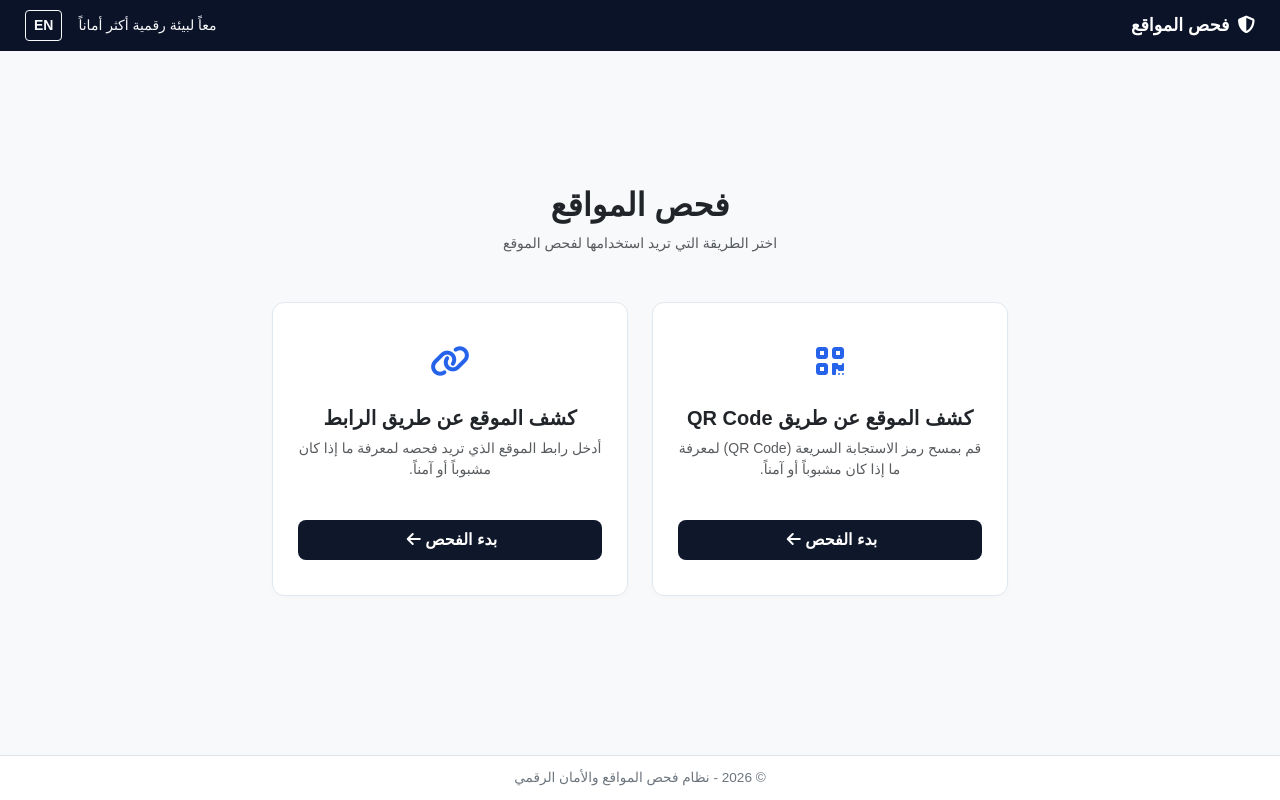
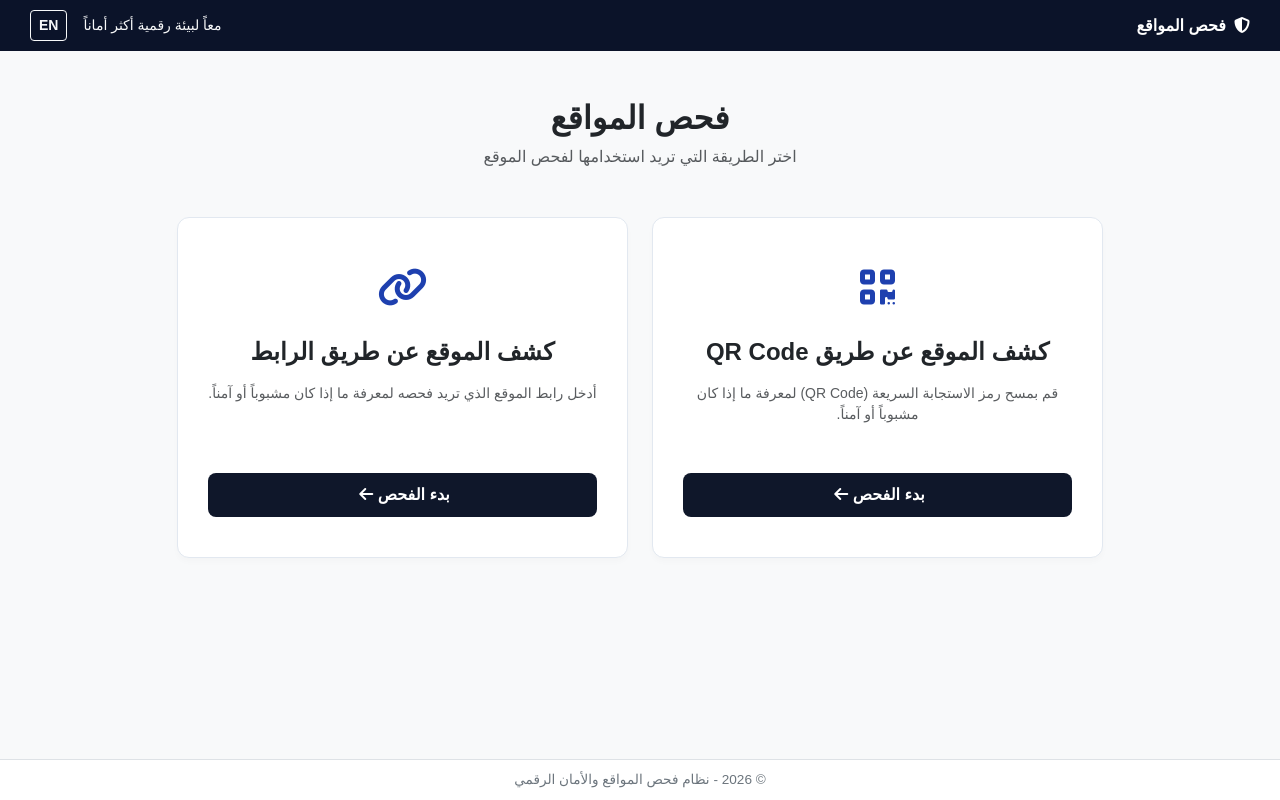
Before and after one commit to Ahmadk-coder/url-qr-scanner, a Flask app: page / in a window 1280 px wide. Run offline with Flask 3, Linux system fonts and the light colour scheme.

Commit message:
Update index.html

```diff
--- a/templates/index.html
+++ b/templates/index.html
@@ -7,71 +7,72 @@
     <link href="https://cdn.jsdelivr.net/npm/bootstrap@5.3.0/dist/css/bootstrap.min.css" rel="stylesheet">
     <link rel="stylesheet" href="https://cdnjs.cloudflare.com/ajax/libs/font-awesome/6.4.0/css/all.min.css">
     <style>
-        body { background-color: #f8f9fa; font-family: 'Cairo', sans-serif; margin: 0; display: flex; flex-direction: column; min-height: 100vh; justify-content: space-between; }
-        .navbar-custom { background-color: #0b1329; color: white; padding: 10px 25px; display: flex; justify-content: space-between; align-items: center; }
-        .navbar-brand { color: white; font-weight: bold; text-decoration: none; font-size: 1.1rem; }
-        .footer-custom { background-color: white; text-align: center; padding: 12px; color: #6c757d; font-size: 0.85rem; border-top: 1px solid #dee2e6; }
-        .card-box { background: white; border-radius: 12px; border: 1px solid #e2e8f0; box-shadow: 0 2px 4px rgba(0,0,0,0.02); padding: 35px 25px; text-align: center; height: 100%; display: flex; flex-direction: column; justify-content: space-between; }
-        .icon-circle { font-size: 2rem; color: #2563eb; margin-bottom: 20px; }
-        .btn-action { background-color: #0f172a; color: white; border-radius: 8px; padding: 8px 20px; font-weight: bold; width: 100%; border: none; }
-        .btn-action:hover { background-color: #1e293b; color: white; }
+        body { background-color: #f8f9fa; font-family: 'Cairo', sans-serif; }
+        .navbar { background-color: #0b1329; color: white; padding: 10px 30px; display: flex; justify-content: space-between; align-items: center; }
+        .card-box { background: white; border-radius: 12px; border: 1px solid #e2e8f0; box-shadow: 0 4px 6px rgba(0,0,0,0.02); padding: 40px 30px; text-align: center; height: 100%; display: flex; flex-direction: column; justify-content: space-between; }
+        .icon-box { font-size: 2.5rem; color: #1e40af; margin-bottom: 20px; }
+        .btn-custom { background-color: #0f172a; color: white; border-radius: 8px; padding: 10px 20px; font-weight: bold; width: 100%; border: none; }
+        .btn-custom:hover { background-color: #1e293b; color: white; }
+        footer { position: fixed; bottom: 0; width: 100%; background: white; text-align: center; padding: 10px; border-top: 1px solid #dee2e6; color: #6c757d; font-size: 0.85rem; }
     </style>
 </head>
 <body>
 
-    <!-- الشريط العلوي الأصلي -->
-    <div class="navbar-custom">
-        <a class="navbar-brand" href="#"><i class="fas fa-shield-alt ms-2"></i>فحص المواقع</a>
+    <!-- الشريط العلوي -->
+    <nav class="navbar">
+        <div>
+            <a class="text-white text-decoration-none fw-bold" href="#"><i class="fas fa-shield-alt ms-2"></i>فحص المواقع</a>
+        </div>
         <div class="d-flex align-items-center">
             <span class="text-light small ms-3" id="sloganText">معاً لبيئة رقمية أكثر أماناً</span>
-            <button class="btn btn-sm btn-outline-light fw-bold" onclick="toggleLanguage()" id="langBtn">EN</button>
+            <button class="btn btn-sm btn-outline-light fw-bold" id="langBtn" onclick="toggleLanguage()">EN</button>
         </div>
-    </div>
+    </nav>
 
     <!-- المحتوى الرئيسي -->
-    <div class="container my-auto py-5">
+    <div class="container my-5" style="padding-bottom: 60px;">
         <div class="text-center mb-5">
             <h2 class="fw-bold text-dark mb-2" id="mainTitle">فحص المواقع</h2>
-            <p class="text-muted small" id="mainSub">اختر الطريقة التي تريد استخدامها لفحص الموقع</p>
+            <p class="text-muted" id="mainSub">اختر الطريقة التي تريد استخدامها لفحص الموقع</p>
         </div>
 
         <div class="row justify-content-center g-4">
             <!-- بطاقة QR Code -->
-            <div class="col-md-5 col-lg-4">
+            <div class="col-md-5">
                 <div class="card-box">
                     <div>
-                        <div class="icon-circle"><i class="fas fa-qrcode"></i></div>
-                        <h5 class="fw-bold mb-2" id="qrCardTitle">كشف الموقع عن طريق QR Code</h5>
-                        <p class="text-muted small mb-3" id="qrCardDesc">قم بمسح رمز الاستجابة السريعة (QR Code) لمعرفة ما إذا كان مشبوباً أو آمناً.</p>
+                        <div class="icon-box"><i class="fas fa-qrcode"></i></div>
+                        <h4 class="fw-bold mb-3" id="qrTitle">كشف الموقع عن طريق QR Code</h4>
+                        <p class="text-muted small mb-4" id="qrDesc">قم بمسح رمز الاستجابة السريعة (QR Code) لمعرفة ما إذا كان مشبوباً أو آمناً.</p>
 
                         <div id="qrSection" class="mt-3 text-start" style="display: none;">
                             <label class="form-label fw-bold small" id="qrLabel">اختر صورة الـ QR:</label>
                             <input type="file" id="qrFile" class="form-control form-control-sm mb-2" accept="image/*">
-                            <button class="btn btn-action btn-sm" onclick="checkQr()" id="qrBtnAnalyze">تحليل الـ QR الآن</button>
+                            <button class="btn btn-custom btn-sm" onclick="checkQr()" id="qrBtn">تحليل الـ QR الآن</button>
                         </div>
                     </div>
                     <div class="mt-4">
-                        <button class="btn btn-action" onclick="toggleQrSection()" id="qrToggleBtn">بدء الفحص <i class="fas fa-arrow-left ms-1"></i></button>
+                        <button class="btn btn-custom" onclick="toggleQr()" id="qrToggleBtn">بدء الفحص <i class="fas fa-arrow-left ms-1"></i></button>
                     </div>
                 </div>
             </div>
 
             <!-- بطاقة الرابط -->
-            <div class="col-md-5 col-lg-4">
+            <div class="col-md-5">
                 <div class="card-box">
                     <div>
-                        <div class="icon-circle"><i class="fas fa-link"></i></div>
-                        <h5 class="fw-bold mb-2" id="urlCardTitle">كشف الموقع عن طريق الرابط</h5>
-                        <p class="text-muted small mb-3" id="urlCardDesc">أدخل رابط الموقع الذي تريد فحصه لمعرفة ما إذا كان مشبوباً أو آمناً.</p>
+                        <div class="icon-box"><i class="fas fa-link"></i></div>
+                        <h4 class="fw-bold mb-3" id="urlTitle">كشف الموقع عن طريق الرابط</h4>
+                        <p class="text-muted small mb-4" id="urlDesc">أدخل رابط الموقع الذي تريد فحصه لمعرفة ما إذا كان مشبوباً أو آمناً.</p>
 
                         <div id="urlSection" class="mt-3 text-start" style="display: none;">
-                            <label class="form-label fw-bold small" id="urlFieldLabel">أدخل الرابط:</label>
+                            <label class="form-label fw-bold small" id="urlLabel">أدخل الرابط:</label>
                             <input type="text" id="urlInput" class="form-control form-control-sm mb-2" placeholder="https://example.com" dir="ltr" style="text-align: right;">
-                            <button class="btn btn-action btn-sm" onclick="checkUrl()" id="urlBtnAnalyze">فحص الرابط الآن</button>
+                            <button class="btn btn-custom btn-sm" onclick="checkUrl()" id="urlBtn">فحص الرابط الآن</button>
                         </div>
                     </div>
                     <div class="mt-4">
-                        <button class="btn btn-action" onclick="toggleUrlSection()" id="urlToggleBtn">بدء الفحص <i class="fas fa-arrow-left ms-1"></i></button>
+                        <button class="btn btn-custom" onclick="toggleUrl()" id="urlToggleBtn">بدء الفحص <i class="fas fa-arrow-left ms-1"></i></button>
                     </div>
                 </div>
             </div>
@@ -79,51 +80,125 @@
 
         <!-- عرض النتائج -->
         <div class="row justify-content-center mt-4">
-            <div class="col-md-9 col-lg-8">
+            <div class="col-md-10">
                 <div id="resultContainer"></div>
             </div>
         </div>
     </div>
 
     <!-- التذييل -->
-    <div class="footer-custom" id="footerText">
+    <footer id="footerText">
         © 2026 - نظام فحص المواقع والأمان الرقمي
-    </div>
+    </footer>
 
     <script>
         let currentLang = 'ar';
 
         function toggleLanguage() {
             currentLang = currentLang === 'ar' ? 'en' : 'ar';
-            const htmlTag = document.documentElement;
+            const html = document.documentElement;
 
             if (currentLang === 'en') {
-                htmlTag.setAttribute('dir', 'ltr');
-                htmlTag.setAttribute('lang', 'en');
+                html.setAttribute('dir', 'ltr');
+                html.setAttribute('lang', 'en');
                 document.getElementById('langBtn').innerText = 'AR';
                 document.getElementById('sloganText').innerText = 'Together for a safer digital environment';
                 document.getElementById('mainTitle').innerText = 'Website Scanner';
                 document.getElementById('mainSub').innerText = 'Choose the method you want to use to scan the website';
 
-                document.getElementById('qrCardTitle').innerText = 'Detect via QR Code';
-                document.getElementById('qrCardDesc').innerText = 'Scan QR Code to check if it is safe or malicious.';
+                document.getElementById('qrTitle').innerText = 'Detect via QR Code';
+                document.getElementById('qrDesc').innerText = 'Scan QR Code to check if it is safe or malicious.';
                 document.getElementById('qrToggleBtn').innerHTML = 'Start Scan <i class="fas fa-arrow-right me-1"></i>';
                 document.getElementById('qrLabel').innerText = 'Select QR image:';
-                document.getElementById('qrBtnAnalyze').innerText = 'Analyze QR Now';
+                document.getElementById('qrBtn').innerText = 'Analyze QR Now';
 
-                document.getElementById('urlCardTitle').innerText = 'Detect via URL';
-                document.getElementById('urlCardDesc').innerText = 'Enter the website URL to check if it is safe or malicious.';
+                document.getElementById('urlTitle').innerText = 'Detect via URL';
+                document.getElementById('urlDesc').innerText = 'Enter website URL to check if it is safe or malicious.';
                 document.getElementById('urlToggleBtn').innerHTML = 'Start Scan <i class="fas fa-arrow-right me-1"></i>';
-                document.getElementById('urlFieldLabel').innerText = 'Enter URL:';
-                document.getElementById('urlBtnAnalyze').innerText = 'Analyze URL Now';
+                document.getElementById('urlLabel').innerText = 'Enter URL:';
+                document.getElementById('urlBtn').innerText = 'Analyze URL Now';
 
                 document.getElementById('footerText').innerText = '© 2026 - Website Scanner & Digital Security System';
             } else {
-                htmlTag.setAttribute('dir', 'rtl');
-                htmlTag.setAttribute('lang', 'ar');
+                html.setAttribute('dir', 'rtl');
+                html.setAttribute('lang', 'ar');
                 document.getElementById('langBtn').innerText = 'EN';
                 document.getElementById('sloganText').innerText = 'معاً لبيئة رقمية أكثر أماناً';
                 document.getElementById('mainTitle').innerText = 'فحص المواقع';
                 document.getElementById('mainSub').innerText = 'اختر الطريقة التي تريد استخدامها لفحص الموقع';
 
-                document.getElementById('qrCardTitle').innerText = 'كشف الموقع عن طريق QR
+                document.getElementById('qrTitle').innerText = 'كشف الموقع عن طريق QR Code';
+                document.getElementById('qrDesc').innerText = 'قم بمسح رمز الاستجابة السريعة (QR Code) لمعرفة ما إذا كان مشبوباً أو آمناً.';
+                document.getElementById('qrToggleBtn').innerHTML = 'بدء الفحص <i class="fas fa-arrow-left ms-1"></i>';
+                document.getElementById('qrLabel').innerText = 'اختر صورة الـ QR:';
+                document.getElementById('qrBtn').innerText = 'تحليل الـ QR الآن';
+
+                document.getElementById('urlTitle').innerText = 'كشف الموقع عن طريق الرابط';
+                document.getElementById('urlDesc').innerText = 'أدخل رابط الموقع الذي تريد فحصه لمعرفة ما إذا كان مشبوباً أو آمناً.';
+                document.getElementById('urlToggleBtn').innerHTML = 'بدء الفحص <i class="fas fa-arrow-left ms-1"></i>';
+                document.getElementById('urlLabel').innerText = 'أدخل الرابط:';
+                document.getElementById('urlBtn').innerText = 'فحص الرابط الآن';
+
+                document.getElementById('footerText').innerText = '© 2026 - نظام فحص المواقع والأمان الرقمي';
+            }
+        }
+
+        function toggleQr() {
+            const sec = document.getElementById('qrSection');
+            sec.style.display = sec.style.display === 'none' ? 'block' : 'none';
+        }
+
+        function toggleUrl() {
+            const sec = document.getElementById('urlSection');
+            sec.style.display = sec.style.display === 'none' ? 'block' : 'none';
+        }
+
+        function checkUrl() {
+            const url = document.getElementById('urlInput').value;
+            if(!url) { alert(currentLang === 'ar' ? 'الرجاء إدخال الرابط' : 'Please enter the URL'); return; }
+
+            fetch('/scan', {
+                method: 'POST',
+                headers: {'Content-Type': 'application/json'},
+                body: JSON.stringify({url: url})
+            })
+            .then(res => res.json())
+            .then(data => {
+                let alertClass = data.status === 'Dangerous' ? 'alert-danger' : 'alert-success';
+                document.getElementById('resultContainer').innerHTML = `
+                    <div class="alert ${alertClass} shadow-sm">
+                        <h5 class="fw-bold">${data.category}</h5>
+                        <p class="mb-1">${data.message}</p>
+                        <small class="text-muted">${data.compliance_note || ''}</small>
+                    </div>
+                `;
+            });
+        }
+
+        function checkQr() {
+            const fileInput = document.getElementById('qrFile').files[0];
+            if(!fileInput) { alert(currentLang === 'ar' ? 'الرجاء اختيار صورة الـ QR' : 'Please select a QR image'); return; }
+
+            let formData = new FormData();
+            formData.append('file', fileInput);
+
+            fetch('/scan-qr', {
+                method: 'POST',
+                body: formData
+            })
+            .then(res => res.json())
+            .then(data => {
+                let alertClass = data.status === 'Dangerous' ? 'alert-danger' : 'alert-success';
+                document.getElementById('resultContainer').innerHTML = `
+                    <div class="alert ${alertClass} shadow-sm">
+                        <h5 class="fw-bold">${data.category}</h5>
+                        <p class="mb-1"><strong>${currentLang === 'ar' ? 'الرابط المستخرج:' : 'Extracted URL:'}</strong> <span dir="ltr">${data.extracted_url || 'N/A'}</span></p>
+                        <p class="mb-1">${data.message}</p>
+                        <small class="text-muted">${data.compliance_note || ''}</small>
+                    </div>
+                `;
+            });
+        }
+    </script>
+</body>
+</html>
```
